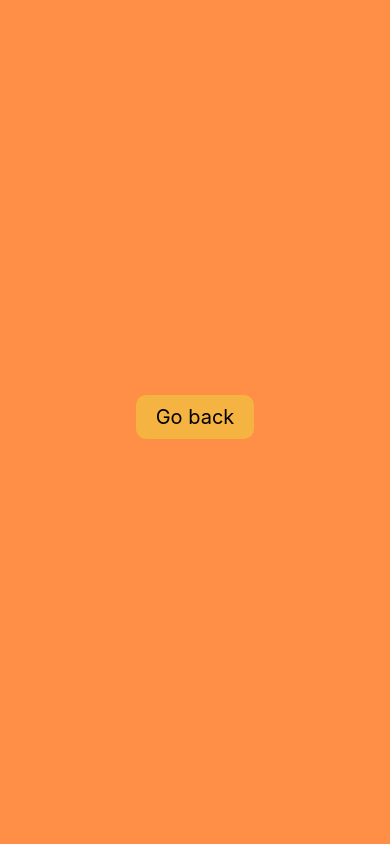
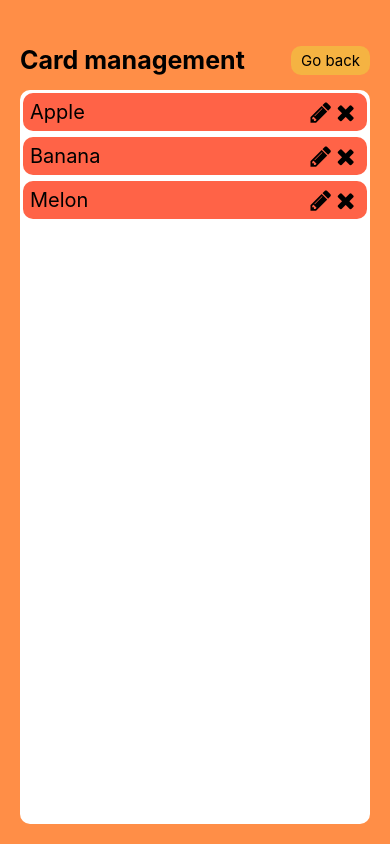
Before and after one commit to dongree/voca-note, a React Native app: screen /Management in a window 390 px wide. Built offline with nearby package versions, Linux system fonts and the light colour scheme.

Commit message:
component separation and management screen UI

```diff
--- a/App.js
+++ b/App.js
@@ -1,52 +1,9 @@
 import { StatusBar } from 'expo-status-bar';
-import { StyleSheet, Text, View, TouchableOpacity } from 'react-native';
 import { NavigationContainer } from '@react-navigation/native';
 import { createNativeStackNavigator } from '@react-navigation/native-stack';
-
-function HomeScreen({ navigation }) {
-  return (
-    <View style={styles.home}>
-      <TouchableOpacity
-        style={styles.button}
-        onPress={() => navigation.navigate('Management')}
-      >
-        <Text style={styles.buttonText}>카드 관리</Text>
-      </TouchableOpacity>
-      <TouchableOpacity
-        style={styles.button}
-        onPress={() => navigation.navigate('Quiz')}
-      >
-        <Text style={styles.buttonText}>랜덤 퀴즈</Text>
-      </TouchableOpacity>
-    </View>
-  );
-}
-
-function ManagementScreen({ navigation }) {
-  return (
-    <View style={styles.management}>
-      <TouchableOpacity
-        style={styles.button}
-        onPress={() => navigation.goBack()}
-      >
-        <Text style={styles.buttonText}>Go back</Text>
-      </TouchableOpacity>
-    </View>
-  );
-}
-
-function QuizScreen({ navigation }) {
-  return (
-    <View style={styles.quiz}>
-      <TouchableOpacity
-        style={styles.button}
-        onPress={() => navigation.goBack()}
-      >
-        <Text style={styles.buttonText}>Go back</Text>
-      </TouchableOpacity>
-    </View>
-  );
-}
+import Home from './screens/home';
+import Management from './screens/management';
+import Quiz from './screens/quiz';
 
 const Stack = createNativeStackNavigator();
 
@@ -58,51 +15,12 @@ export default function App() {
           headerShown: false,
         }}
       >
-        <Stack.Screen
-          name="Home"
-          component={HomeScreen}
-          options={{ title: 'My home' }}
-        />
-        <Stack.Screen name="Management" component={ManagementScreen} />
-        <Stack.Screen name="Quiz" component={QuizScreen} />
+        <Stack.Screen name="Home" component={Home} />
+        <Stack.Screen name="Management" component={Management} />
+        <Stack.Screen name="Quiz" component={Quiz} />
       </Stack.Navigator>
     </NavigationContainer>
 
     // <StatusBar style="auto" />
   );
 }
-
-const styles = StyleSheet.create({
-  home: {
-    flex: 1,
-    alignItems: 'center',
-    justifyContent: 'center',
-    backgroundColor: '#ff8e47',
-  },
-
-  management: {
-    flex: 1,
-    alignItems: 'center',
-    justifyContent: 'center',
-    backgroundColor: '#ff8e47',
-  },
-
-  quiz: {
-    flex: 1,
-    alignItems: 'center',
-    justifyContent: 'center',
-    backgroundColor: '#ff8e47',
-  },
-
-  button: {
-    backgroundColor: '#f5b342',
-    marginBottom: 10,
-    paddingVertical: 10,
-    paddingHorizontal: 20,
-    borderRadius: 10,
-  },
-
-  buttonText: {
-    fontSize: 20,
-  },
-});
--- /dev/null
+++ b/screens/home.js
@@ -0,0 +1,46 @@
+import React from 'react';
+import { StyleSheet, Text, View, TouchableOpacity } from 'react-native';
+
+const Home = ({ navigation }) => {
+  return (
+    <View style={styles.container}>
+      <TouchableOpacity
+        style={styles.button}
+        onPress={() => navigation.navigate('Management')}
+      >
+        <Text style={styles.buttonText}>Card management</Text>
+      </TouchableOpacity>
+      <TouchableOpacity
+        style={styles.button}
+        onPress={() => navigation.navigate('Quiz')}
+      >
+        <Text style={styles.buttonText}>Random Quiz</Text>
+      </TouchableOpacity>
+    </View>
+  );
+};
+
+export default Home;
+
+const styles = StyleSheet.create({
+  container: {
+    flex: 1,
+    alignItems: 'center',
+    justifyContent: 'center',
+    backgroundColor: '#ff8e47',
+  },
+
+  button: {
+    backgroundColor: '#f5b342',
+    marginBottom: 10,
+    paddingVertical: 10,
+    paddingHorizontal: 20,
+    borderRadius: 10,
+    width: 250,
+    alignItems: 'center',
+  },
+
+  buttonText: {
+    fontSize: 20,
+  },
+});
--- /dev/null
+++ b/screens/management.js
@@ -0,0 +1,122 @@
+import React from 'react';
+import {
+  StyleSheet,
+  Text,
+  View,
+  TouchableOpacity,
+  ScrollView,
+} from 'react-native';
+import { FontAwesome } from '@expo/vector-icons';
+
+const Management = ({ navigation }) => {
+  return (
+    <View style={styles.container}>
+      <View style={styles.header}>
+        <Text style={styles.title}>Card management</Text>
+        <TouchableOpacity
+          style={styles.goBackBtn}
+          onPress={() => navigation.goBack()}
+        >
+          <Text style={styles.goBackBtnText}>Go back</Text>
+        </TouchableOpacity>
+      </View>
+      <ScrollView style={styles.cards}>
+        <View style={styles.card}>
+          <Text style={styles.cardText}>Apple</Text>
+          <View style={styles.cardBtns}>
+            <TouchableOpacity style={styles.cardBtn}>
+              <FontAwesome name="pencil" size={24} color="black" />
+            </TouchableOpacity>
+            <TouchableOpacity style={styles.cardBtn}>
+              <FontAwesome name="remove" size={24} color="black" />
+            </TouchableOpacity>
+          </View>
+        </View>
+        <View style={styles.card}>
+          <Text style={styles.cardText}>Banana</Text>
+          <View style={styles.cardBtns}>
+            <TouchableOpacity style={styles.cardBtn}>
+              <FontAwesome name="pencil" size={24} color="black" />
+            </TouchableOpacity>
+            <TouchableOpacity style={styles.cardBtn}>
+              <FontAwesome name="remove" size={24} color="black" />
+            </TouchableOpacity>
+          </View>
+        </View>
+        <View style={styles.card}>
+          <Text style={styles.cardText}>Melon</Text>
+          <View style={styles.cardBtns}>
+            <TouchableOpacity style={styles.cardBtn}>
+              <FontAwesome name="pencil" size={24} color="black" />
+            </TouchableOpacity>
+            <TouchableOpacity style={styles.cardBtn}>
+              <FontAwesome name="remove" size={24} color="black" />
+            </TouchableOpacity>
+          </View>
+        </View>
+      </ScrollView>
+    </View>
+  );
+};
+
+export default Management;
+
+const styles = StyleSheet.create({
+  // management screen
+  container: {
+    flex: 1,
+    padding: 20,
+    backgroundColor: '#ff8e47',
+  },
+
+  header: {
+    flexDirection: 'row',
+    justifyContent: 'space-between',
+    alignItems: 'center',
+    marginTop: 25,
+    marginBottom: 15,
+  },
+
+  title: {
+    fontSize: 25,
+    fontWeight: 'bold',
+  },
+
+  goBackBtn: {
+    backgroundColor: '#f5b342',
+    paddingVertical: 5,
+    paddingHorizontal: 10,
+    borderRadius: 10,
+  },
+
+  goBackBtnText: {
+    fontSize: 15,
+  },
+
+  cards: {
+    backgroundColor: 'white',
+    borderRadius: 10,
+  },
+
+  card: {
+    backgroundColor: 'tomato',
+    flexDirection: 'row',
+    justifyContent: 'space-between',
+    alignItems: 'center',
+    margin: 3,
+    padding: 7,
+    borderRadius: 10,
+  },
+
+  cardText: {
+    fontSize: 20,
+  },
+
+  cardBtns: {
+    flexDirection: 'row',
+  },
+
+  cardBtn: {
+    marginRight: 5,
+  },
+});
--- /dev/null
+++ b/screens/quiz.js
@@ -0,0 +1,38 @@
+import React from 'react';
+import { StyleSheet, Text, View, TouchableOpacity } from 'react-native';
+
+const Quiz = ({ navigation }) => {
+  return (
+    <View style={styles.container}>
+      <TouchableOpacity
+        style={styles.button}
+        onPress={() => navigation.goBack()}
+      >
+        <Text style={styles.buttonText}>Go back</Text>
+      </TouchableOpacity>
+    </View>
+  );
+};
+
+export default Quiz;
+
+const styles = StyleSheet.create({
+  container: {
+    flex: 1,
+    alignItems: 'center',
+    justifyContent: 'center',
+    backgroundColor: '#ff8e47',
+  },
+
+  button: {
+    backgroundColor: '#f5b342',
+    marginBottom: 10,
+    paddingVertical: 10,
+    paddingHorizontal: 20,
+    borderRadius: 10,
+  },
+
+  buttonText: {
+    fontSize: 20,
+  },
+});
```
